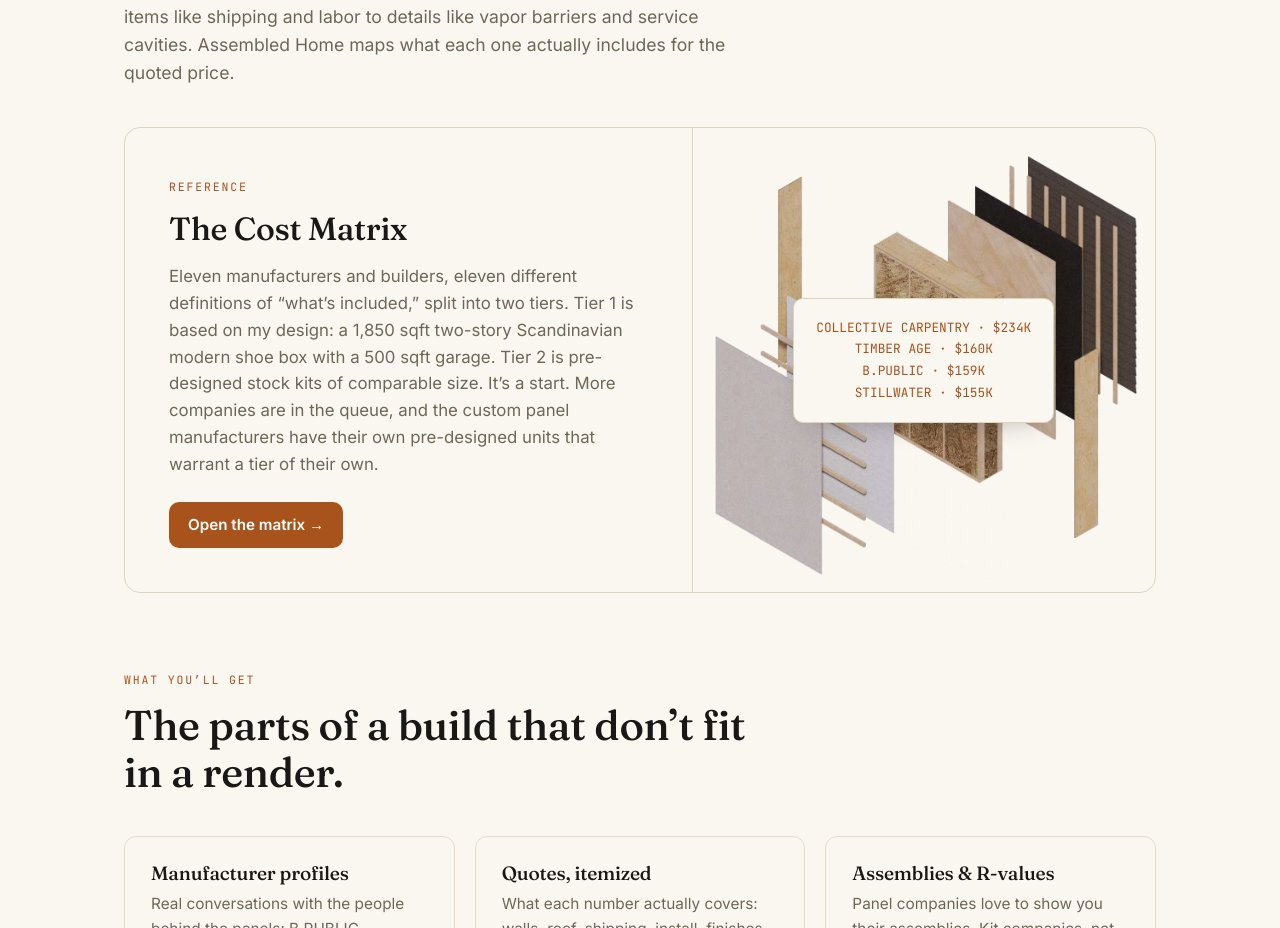
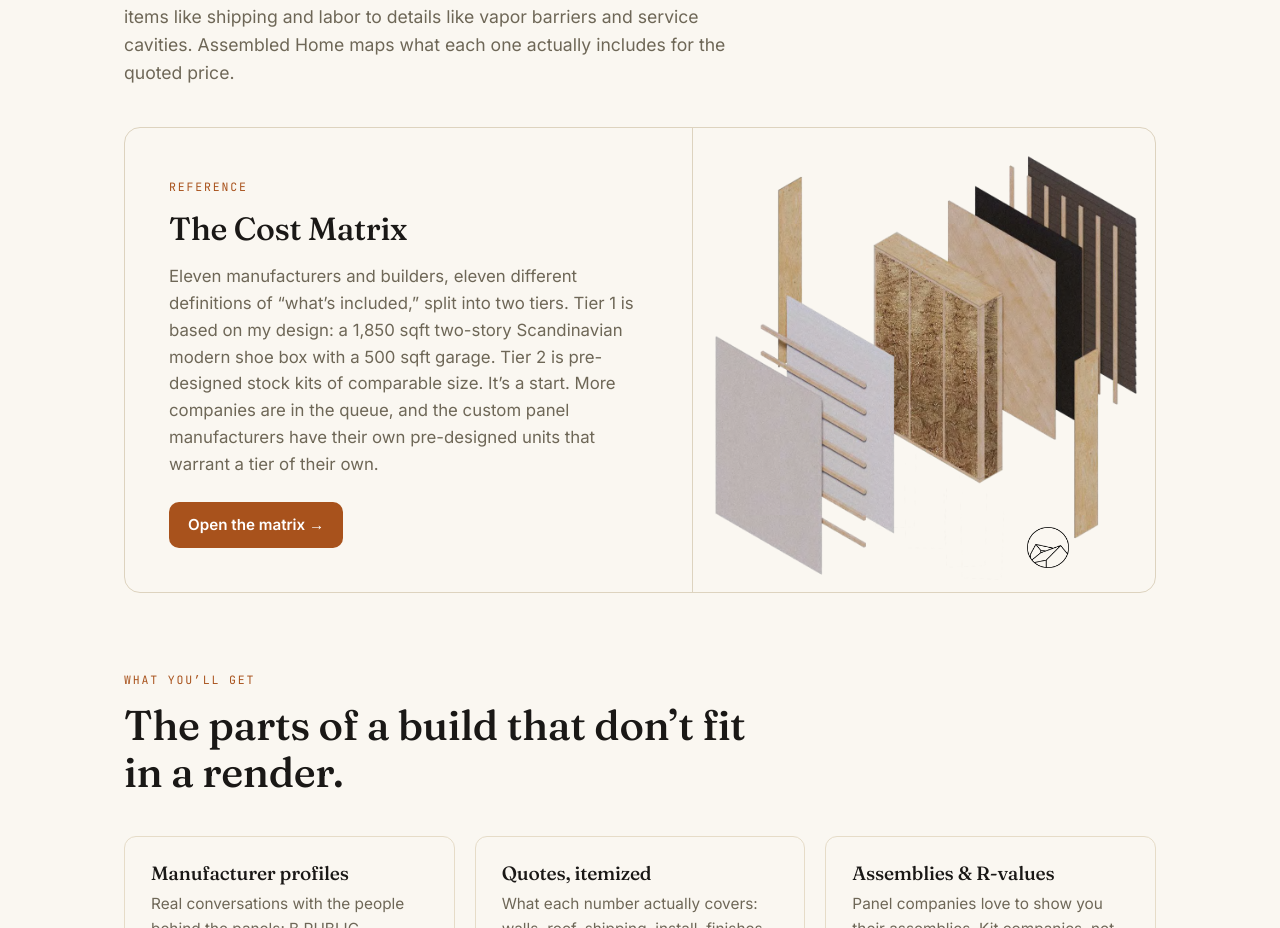
Before and after one commit to yogeshsimpson/assembled-home, a Next.js app: page / in a window 1280 px wide. Shown: the part 929-1857 px from the top of the page. Built offline with nearby package versions, Linux system fonts and the light colour scheme.

Commit message:
Home: replace Cost Matrix prices card with linked Croft logo
- Remove the names/prices .glyph overlay on the feature card art.
- Add croft-logo.webp in the bottom-right corner, linking to croft.haus
  (opens in new tab).

Co-Authored-By: Claude Opus 4.8 <noreply@anthropic.com>

```diff
--- a/src/app/(frontend)/page.tsx
+++ b/src/app/(frontend)/page.tsx
@@ -81,16 +81,16 @@ export default function HomePage() {
                 </Link>
               </p>
             </div>
-            <div className="feature__art" aria-hidden="true">
-              <div className="glyph">
-                COLLECTIVE CARPENTRY · $234K
-                <br />
-                TIMBER AGE · $160K
-                <br />
-                B.PUBLIC · $159K
-                <br />
-                STILLWATER · $155K
-              </div>
+            <div className="feature__art">
+              <a
+                className="feature__logo"
+                href="https://www.croft.haus"
+                target="_blank"
+                rel="noopener noreferrer"
+                aria-label="Visit the Croft website"
+              >
+                <img src="/images/croft-logo.webp" alt="Croft" width={300} height={300} />
+              </a>
             </div>
           </div>
         </section>
--- a/src/app/(frontend)/styles.css
+++ b/src/app/(frontend)/styles.css
@@ -350,26 +350,31 @@ h4 {
 }
 
 .feature__art {
+  position: relative;
   background: url('/images/panel.png') center / contain no-repeat;
   border-left: 1px solid var(--border);
-  display: flex;
-  align-items: center;
-  justify-content: center;
   min-height: 240px;
   padding: 32px;
 }
 
-.feature__art .glyph {
-  font-family: var(--font-mono);
-  font-size: 0.8rem;
-  color: var(--accent);
-  background: var(--paper);
-  border: 1px solid var(--border);
-  border-radius: 10px;
-  padding: 18px 22px;
-  text-align: center;
-  line-height: 1.7;
-  box-shadow: 0 12px 30px -18px rgba(26, 24, 22, 0.4);
+.feature__logo {
+  position: absolute;
+  right: 24px;
+  bottom: 24px;
+  display: inline-block;
+  line-height: 0;
+  transition: opacity 0.15s ease;
+}
+
+.feature__logo:hover {
+  opacity: 0.85;
+}
+
+.feature__logo img {
+  display: block;
+  width: 104px;
+  max-width: 40%;
+  height: auto;
 }
 
 .topics {
```
Also changed, not shown: public/images/croft-logo.webp (added).
